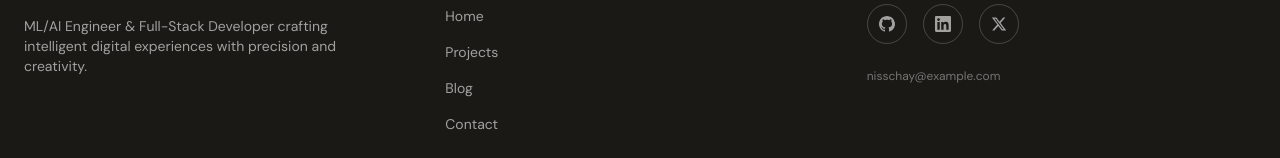
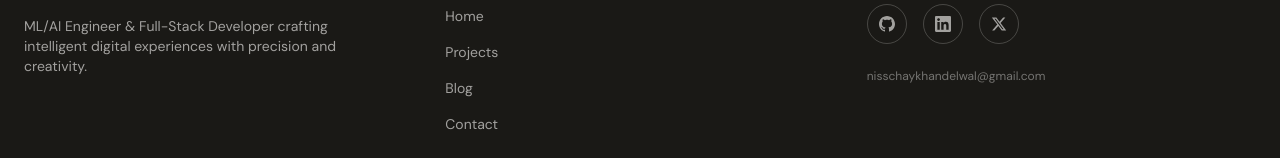
Before and after one commit to nisschay/Portfolio-, a Next.js app in the folder frontend/: page / in a window 1280 px wide. Shown: the part 1450-1608 px from the top of the page. Built offline with nearby package versions, Linux system fonts and the light colour scheme; no server answers; the database is empty.

Commit message:
small changes

```diff
--- a/frontend/src/components/layout/Footer.tsx
+++ b/frontend/src/components/layout/Footer.tsx
@@ -79,7 +79,7 @@ export function Footer() {
               })}
             </div>
             <p className="mt-6 text-base/40 text-xs">
-              nisschay@example.com
+              nisschaykhandelwal@gmail.com
             </p>
           </div>
         </div>
```
